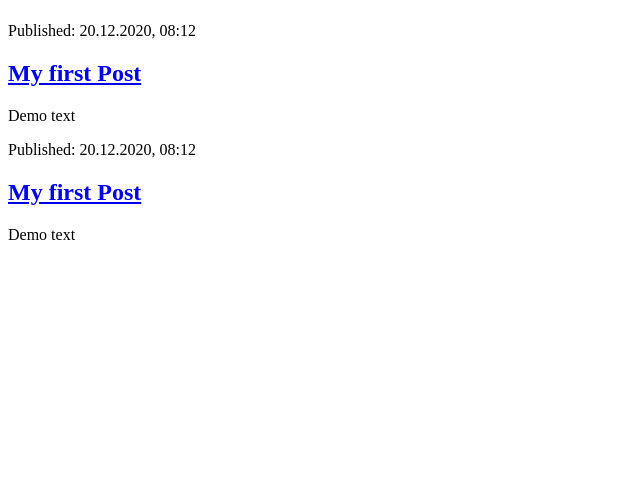
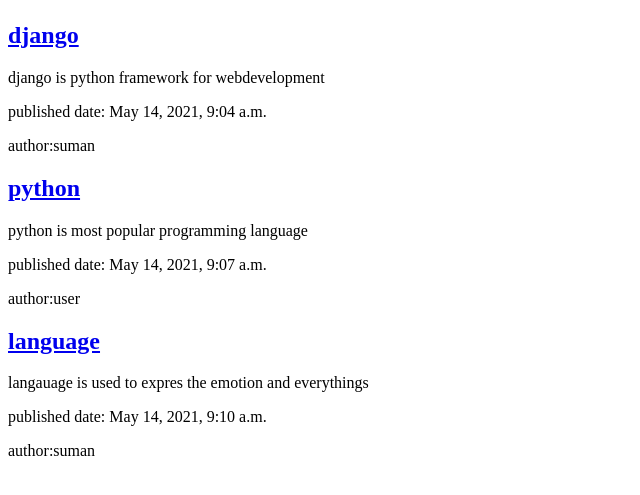
Before and after one commit to suman-adhikari99/djangoproject, a Django app: page / in a window 1280 px wide. Shown: the part 58-553 px from the top of the page, without its empty margins (0-640 px from the left). Run offline with Django 3.2, Linux system fonts and the light colour scheme; data comes from the database, SQL or seed files in the repository.

Commit message:
second day

```diff
--- a/blog/templates/post_list.html
+++ b/blog/templates/post_list.html
@@ -7,15 +7,17 @@
     <header>
         <h1>My Blog Posts</h1>
     </header>
-    <article>
-        <time>Published: 20.12.2020, 08:12</time>
-        <h2><a href="#">My first Post</a></h2>
-        <p>Demo text</p>
-    </article>
-    <article>
-        <time>Published: 20.12.2020, 08:12</time>
-        <h2><a href="#">My first Post</a></h2>
-        <p>Demo text</p>
-    </article>
+
+
+        {% for post in posts %}
+        <article>
+
+            <h2><a href="#">{{post.title}}</a></h2>
+            <p>{{post.text}}</p>
+            <time>published date: {{post.published_date}}</time>
+            <p>author:{{post.author}}</p>
+        </article>
+
+        {% endfor %}
 </body>
 </html>
--- a/blog/views.py
+++ b/blog/views.py
@@ -1,6 +1,7 @@
 from django.http.response import HttpResponse
 from django.shortcuts import render
 from django.http import HttpResponse
+from .models import Post
 
 # Create your views here.
 posts= [
@@ -24,4 +25,5 @@
     return render(request,'index.html',contex, )
 
 def post_list(request):
-    return render(request, 'post_list.html')
+    posts=Post.objects.all()
+    return render(request, 'post_list.html',{'posts':posts})
```
Also changed, not shown: blog/templates/index.html (+7 -2 lines).
